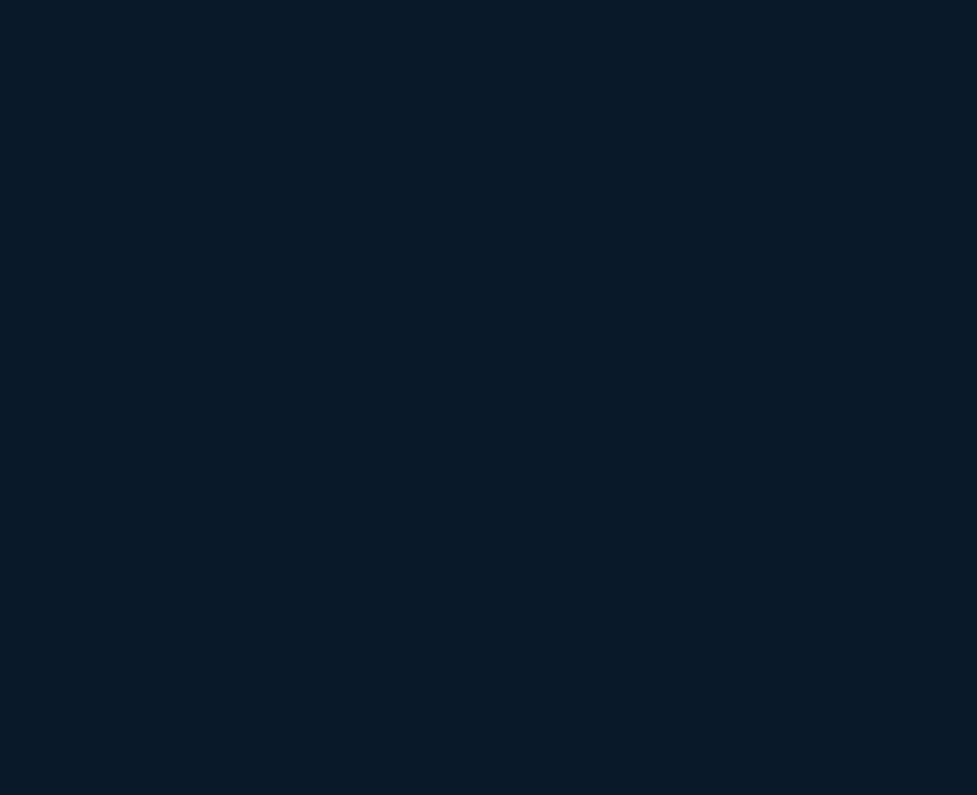
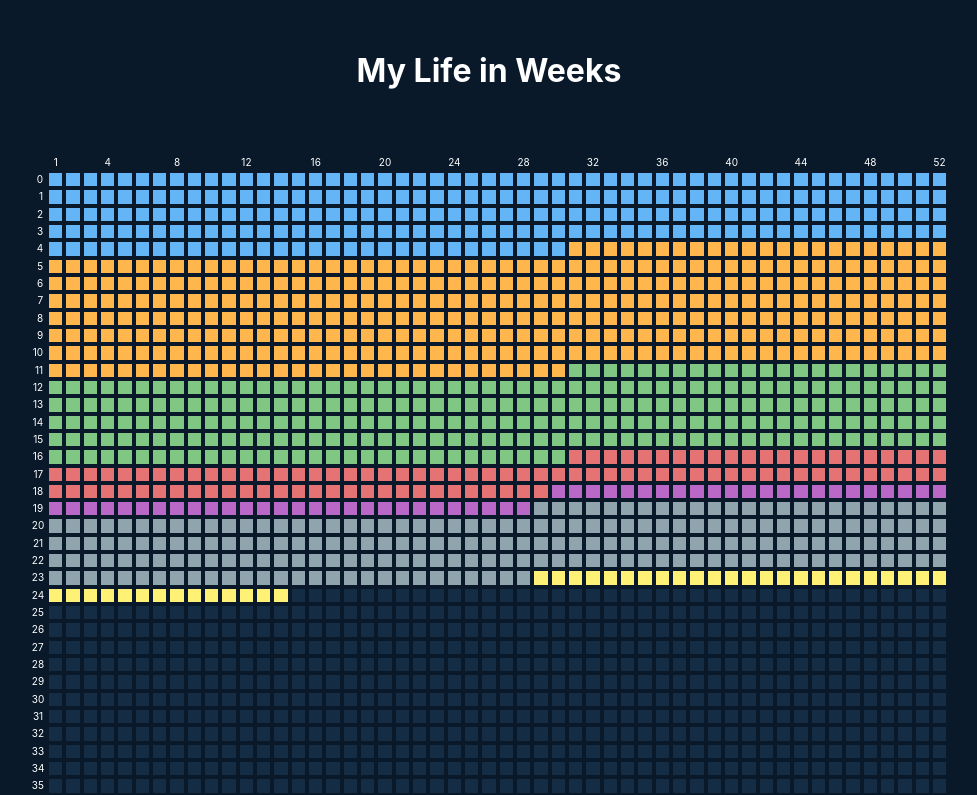
Before and after one commit to jdmcdonagh/jmcdonagh, a React (Create React App) app in the folder my-app/: page /my-life-in-weeks in a window 1280 px wide. Before the commit this address had no page. Shown: the top 795 px of the page, without its empty margins (151-1128 px from the left). Built offline with nearby package versions, Linux system fonts and the light colour scheme.

Commit message:
add projects

```diff
--- a/my-app/src/App.tsx
+++ b/my-app/src/App.tsx
@@ -5,6 +5,7 @@ import {
   Route,
 } from "react-router-dom";
 import { Homepage } from './pages/homepage';
+import { LifeInWeeks } from './pages/lifeInWeeks';
 import { ThemeProvider } from "styled-components";
 import { lightTheme, darkTheme } from './styles/theme';
 import { GlobalStyles } from './styles/globalStyle';
@@ -37,6 +38,7 @@ export default function App() {
           <Routes>
             <Route path="/" element={<Homepage />} />
             <Route path="/projects" element={<Homepage />}/>
+            <Route path="/my-life-in-weeks" element={<LifeInWeeks />}/>
           </Routes>
         </Router>
       </ThemeProvider>
--- /dev/null
+++ b/my-app/src/data/lifeInWeeks.js
@@ -0,0 +1,51 @@
+const legend = {
+  0 : '#64B5F6',
+  1 : '#FFB74D',
+  2 : '#81C784',
+  3 : '#E57373',
+  4 : '#BA68C8',
+  5 : '#90A4AE',
+  6 : '#FFF176',
+  7 : '#F06292',
+};
+// https://materialui.co/colors [300]s
+
+const endDates = [
+  new Date('1998-02-01'), // start
+  new Date('2002-09-01'), // early years
+  new Date('2009-09-01'), // primary school
+  new Date('2014-09-01'), // secondary school
+  new Date('2016-09-01'), // sixth form
+  new Date('2017-09-01'), // gap year
+  new Date('2021-09-01'), // university
+  new Date(),             // first job
+];
+
+export function getWeeks(totalYears=80) {
+  let output = [];
+  for (let i=0; i<endDates.length - 1 ; ++i) {
+    let ws = getWeeksDiff(endDates[i], endDates[i+1]) - 1;
+    let arr = new Array(ws); for (let j=0; j<ws; ++j) arr[j] = legend[i];
+    output = output.concat(arr);
+  }
+  // ensure the array is at least totalYears long
+  while (output.length < totalYears * 52) {
+    output.push('');
+  }
+  output = adjustForLabels(output);
+  return output;
+}
+
+function getWeeksDiff(startDate, endDate) {
+  const msInWeek = 1000 * 60 * 60 * 24 * 7;
+  return Math.round(Math.abs(endDate - startDate) / msInWeek);
+}
+
+// Shift arrays to account for y-axis labels
+function adjustForLabels(arr, pos=0, interval=53) {
+  while (pos < arr.length) {
+    arr.splice(pos, 0, '');
+    pos += interval;
+  }
+  return arr;
+}
--- a/my-app/src/data/projects.tsx
+++ b/my-app/src/data/projects.tsx
@@ -39,6 +39,43 @@ export const projectData: Project[] = [
   },
   {
     type: 'Personal Project',
+    title: 'AWS DeepRacer',
+    description: 'Competitor in the league that uses reinforcement learning to develop the fastest automonous racecar.',
+    stack: [
+      'AWS',
+      'Py3',
+      'Artificial Intelligence (AI)',
+      'Machine Learning (ML)',
+      'Vehicle Dynamics',
+    ],
+    github: 'https://github.com/jdmcdonagh/AWS-DeepRacer',
+    external: 'https://aws.amazon.com/deepracer',
+  },
+  {
+    type: 'Volunteering',
+    title: 'STEM Ambassador',
+    description: 'Personal website developed from the ground up using React to host my projects on.',
+    stack: [
+      'Science Communication',
+      'Leadership',
+      'Mentorship',
+    ],
+    github: 'https://github.com/jdmcdonagh/jmcdonagh.com',
+    external: 'https://www.stem.org.uk/stem-ambassadors',
+  },
+  {
+    type: 'Personal Project',
+    title: 'My Life in Weeks',
+    description: 'Interactive webpage that graphically displays the major stages of my life by week.',
+    stack: [
+      'React',
+      'TypeScript',
+    ],
+    github: 'https://github.com/jdmcdonagh/jmcdonagh.com',
+    external: '/my-life-in-weeks',
+  },
+  {
+    type: 'Personal Project',
     title: 'jmcdonagh.com',
     description: 'Personal website developed from the ground up using React to host my projects on.',
     stack: [
--- /dev/null
+++ b/my-app/src/pages/lifeInWeeks.tsx
@@ -0,0 +1,91 @@
+import { useEffect, useRef } from 'react';
+import { ProjectCard } from '../components/projectCard';
+import { Section } from '../components/section';
+import { projectData } from '../data/projects';
+import { srConfig, PROJECT_DEFAULT_DISPLAY } from '../config';
+import { Theme } from '../styles/theme';
+import styled from 'styled-components';
+import sr from '../utils/sr';
+
+import { getWeeks } from '../data/lifeInWeeks';
+
+const YEARS = 80;
+const WEEKS = 52;
+const W_LABEL_INTERVAL = 4;
+
+const LifeGrid = styled('ol')(({theme}: {theme: Theme}) => (`
+  position: relative;
+  display: grid;
+  justify-content: center;
+  margin: 4rem auto 2rem;
+  padding: 0;
+  grid-template-columns: repeat(53, 10pt);
+  grid-gap: 4px;
+  list-style-type: none;
+`));
+
+const Week = styled('li')(({theme, color}: {theme: Theme, color: string}) => (`
+  background: ${color ? color : '#152c45'};
+  width: 10pt;
+  height: 10pt;
+`));
+
+const WeekLabel = styled('li')(({theme}: {theme: Theme}) => (`
+  width: 10pt;
+  height: 10pt;
+  font-size: x-small;
+  text-align: center;
+`));
+
+const YearLabel = styled('li')(({theme}: {theme: Theme}) => (`
+  width: 10pt;
+  height: 10pt;
+  font-size: x-small;
+  text-align: end;
+  padding-right: 2px;
+`));
+
+export const LifeInWeeks = () => {
+
+  return (
+    <Section title="My Life in Weeks">
+      <LifeGrid>
+        {[...Array(WEEKS+1)].map((e, i) => (
+          <WeekLabel key={i}>
+            {((i) % W_LABEL_INTERVAL === 0 || i === 1) && i !== 0
+              ? i
+              : null}
+          </WeekLabel>
+        ))}
+        {getWeeks().map((c: any, i: number) => (
+          (i) % (WEEKS+1) === 0
+            ? <YearLabel>
+                {Math.round((i+1)/(WEEKS+1))}
+              </YearLabel>
+            : <Week key={i} color={c} />
+        ))}
+      </LifeGrid>
+    </Section>
+  );
+
+  // return (
+  //   <Section title="My Life in Weeks">
+  //     <LifeGrid>
+  //       {[...Array(WEEKS+1)].map((e, i) => (
+  //         <WeekLabel key={i}>
+  //           {((i) % W_LABEL_INTERVAL === 0 || i === 1) && i !== 0
+  //             ? i
+  //             : null}
+  //         </WeekLabel>
+  //       ))}
+  //       {[...Array((WEEKS+1)*YEARS)].map((e, i) => (
+  //         (i) % (WEEKS+1) === 0
+  //           ? <YearLabel>
+  //               {Math.round((i+1)/(WEEKS+1)+1)}
+  //             </YearLabel>
+  //           : <Week key={i} color='blue' />
+  //       ))}
+  //     </LifeGrid>
+  //   </Section>
+  // );
+}
```
